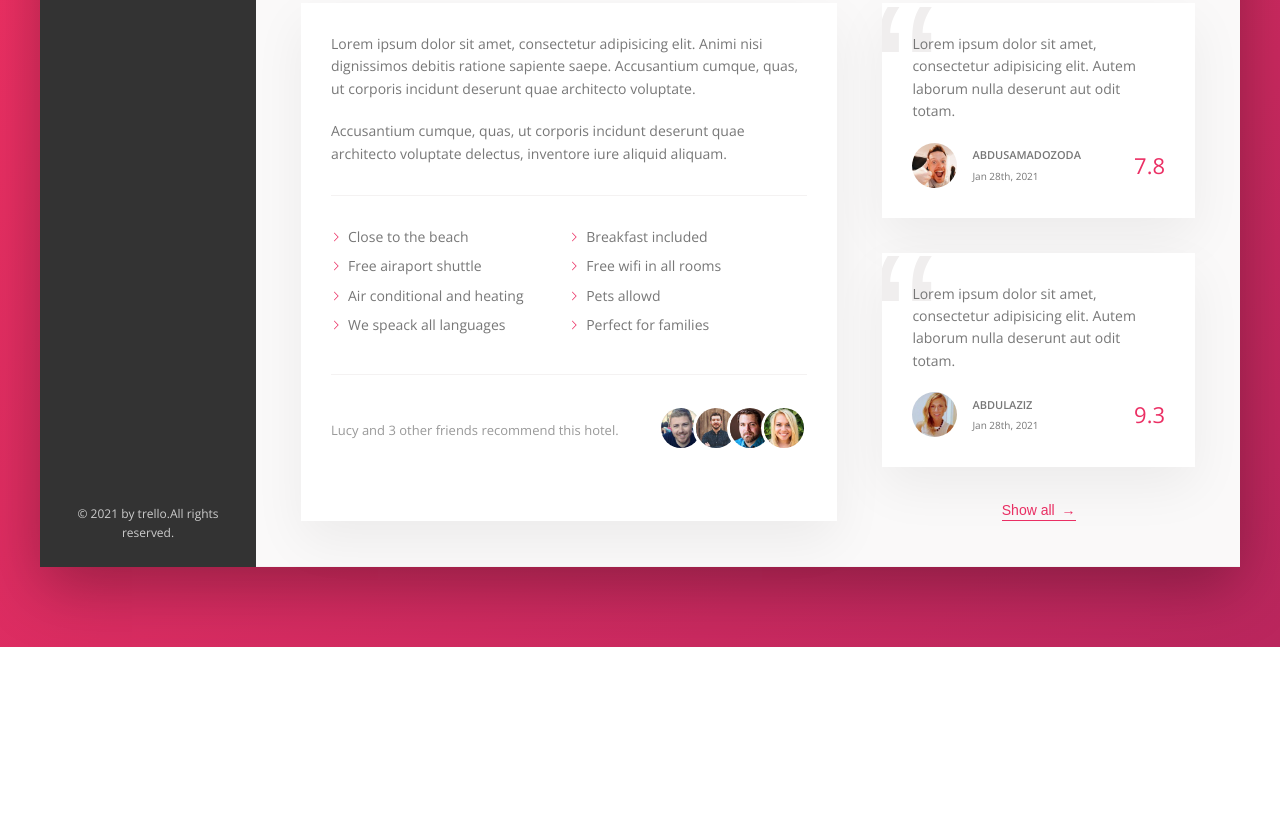
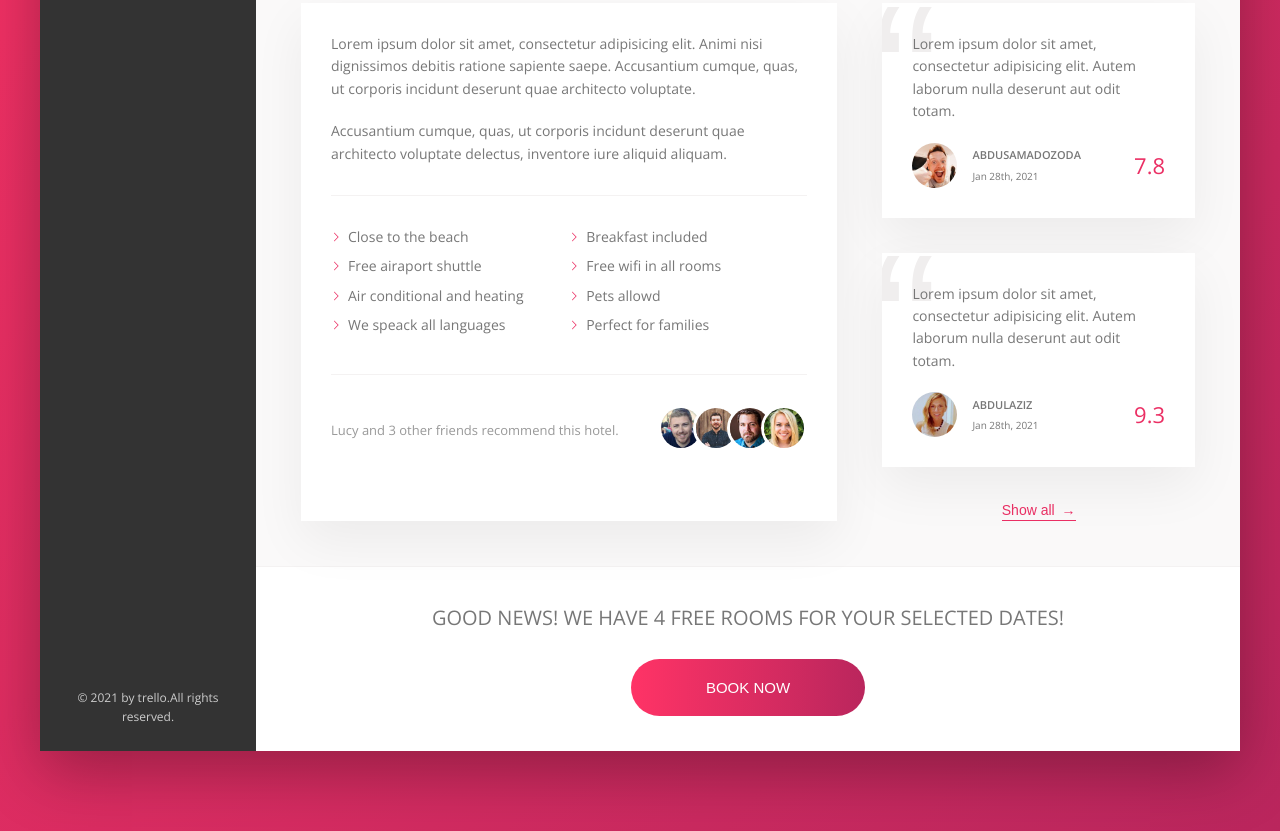
Before and after one commit to abdulazizcode/trillo, a website: page index.html in a window 1280 px wide. Shown: the part 644-1475 px from the top of the page. Before the commit the page ends 1291 px from the top, so only its background shows below. Drawn offline with nearby package versions, Linux system fonts and the light colour scheme; files whose address does not match are found by name.

Commit message:
cta section completed

```diff
--- a/index.html
+++ b/index.html
@@ -200,7 +200,18 @@
 
                         <button class="btn-inline">Show all <span>&rarr;</span></button>
                        </div>
+
                    </div>
+
+                   <div class="cta">
+                    <h2 class="cta__book-now">
+                        Good news! We have 4 free rooms for your selected dates!
+                    </h2>
+                    <button class="btn">
+                        <span class="btn__visible">Book now</span>
+                        <span class="btn__invisible">Only 4 rooms left</span>
+                    </button>
+                </div>
                 </main>
             </div>
         </div>
--- a/sass/_components.scss
+++ b/sass/_components.scss
@@ -434,3 +434,62 @@
         z-index:10;
     }
 }
+
+// CTA
+.cta{
+    padding:3.5rem 0;
+    text-align:center;
+
+    &__book-now{
+        font-size:2rem;
+        font-weight:300;
+        margin-bottom:2.5rem;
+        text-transform:uppercase;
+    }
+}
+
+.btn{
+    font-size:1.5rem;
+    font-weight:300;
+    text-transform:uppercase;
+    border-radius:100px;
+    border:none;
+    background-image: linear-gradient(to right, var(--color-primary-light), var(--color-primary-dark));
+    color:#fff;
+    position:relative;
+    overflow:hidden;
+    cursor:pointer;
+
+    &__visible{
+        display:inline-block;
+        height:100%;
+        width:100%;
+        padding:2rem 7.5rem;
+    }
+
+    &__invisible{
+        display:inline-block;
+        padding:2rem 0;
+        height:100%;
+        width:100%;
+        position:absolute;
+        left:0;
+        top:-100%;
+        transition: all .2s;
+    }
+
+    &:hover  &__visible{
+        transform: translateY(100%);
+    }
+    &:hover{
+        background-image: linear-gradient(to left, var(--color-primary-light), var(--color-primary-dark));
+    }
+
+    &:hover &__invisible{
+        top:0;
+    }
+    &:focus{
+        outline:none;
+        animation: pulsate 1s infinite;
+    }
+}
```
Also changed, not shown: css/style.css, 1 other file.
